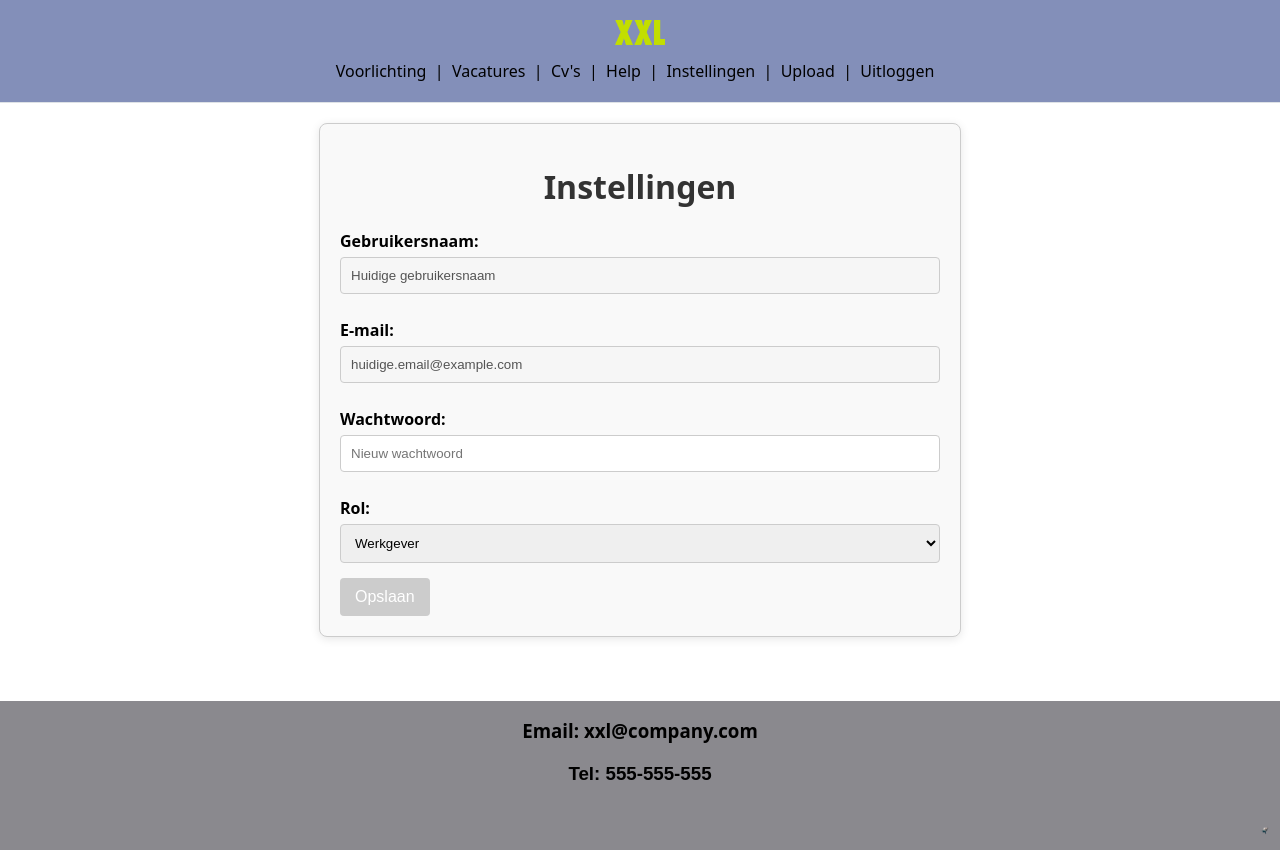
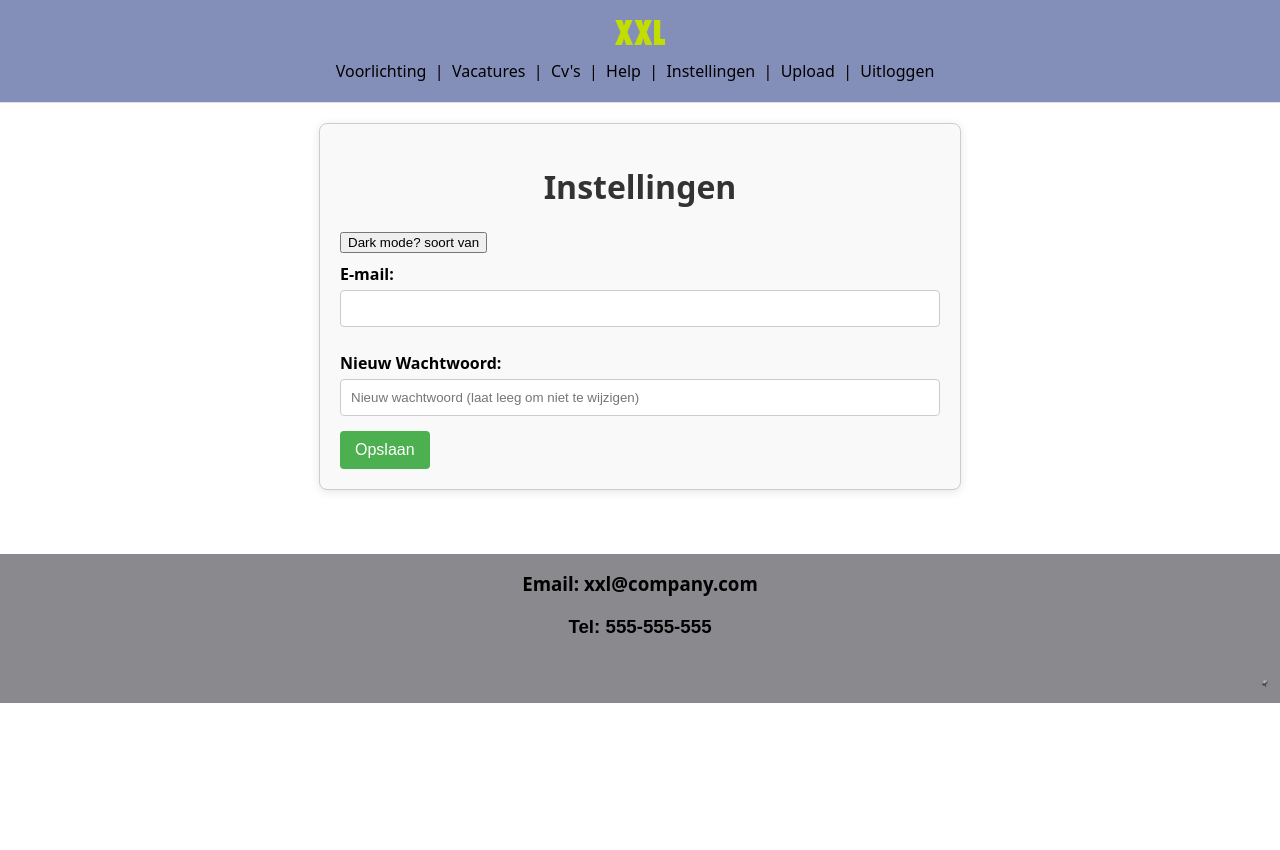
Before and after one commit to Svendewijn/proefexamen, a PHP site: page /instellingen.php in a window 1280 px wide. After the commit the page ends 703 px from the top, so only its background shows below. Run offline with PHP 8.4, Linux system fonts and the light colour scheme; the visitor is signed in with stand-in values (Sample User, id 1).

Commit message:
instellingen afgemaakt en functioneel gemaakt

```diff
--- a/css/styling.css
+++ b/css/styling.css
@@ -2,6 +2,7 @@
 body{
     font-family: system-ui, -apple-system, BlinkMacSystemFont, 'Segoe UI', Roboto, Oxygen, Ubuntu, Cantarell, 'Open Sans', 'Helvetica Neue', sans-serif;
     margin: 0;
+    background-color: white;
 }
 
 /* styling van de welkom blok */
@@ -189,3 +190,6 @@ a:link {
     background-color: #ccc;
     cursor: not-allowed;
 }
+.inverted {
+    filter: invert(1) hue-rotate(180deg);
+}
--- a/instellingen.php
+++ b/instellingen.php
@@ -11,25 +11,74 @@
 
 <div class="block-settings">
     <h1>Instellingen</h1>
-    <form action="#" method="post">
-        <label for="username">Gebruikersnaam:</label>
-        <input type="text" id="username" name="username" value="Huidige gebruikersnaam" disabled>
+    <button id="invertButton">Dark mode? soort van</button>
 
+    <form action="instellingen.php" method="post">
         <label for="email">E-mail:</label>
-        <input type="email" id="email" name="email" value="huidige.email@example.com" disabled>
+        <input type="email" id="email" name="email" required>
 
-        <label for="password">Wachtwoord:</label>
-        <input type="password" id="password" name="password" placeholder="Nieuw wachtwoord">
+        <label for="password">Nieuw Wachtwoord:</label>
+        <input type="password" id="password" name="password" placeholder="Nieuw wachtwoord (laat leeg om niet te wijzigen)">
 
-        <label for="rol">Rol:</label>
-        <select id="rol" name="rol">
-            <option value="werkgever">Werkgever</option>
-            <option value="werknemer">Werknemer</option>
-        </select>
-
-        <input type="submit" value="Opslaan" disabled>
+        <input type="submit" value="Opslaan">
     </form>
 </div>
+
+<?php
+if (session_status() === PHP_SESSION_NONE) {
+    session_start();
+}
+
+if (!isset($_SESSION['user_id'])) {
+    die("Je moet ingelogd zijn om deze pagina te gebruiken.");
+}
+
+// Databaseconfiguratie
+$host = 'localhost';
+$db = 'XXL_database';
+$user = 'root'; // of jouw gebruikersnaam
+$pass = ''; // of jouw wachtwoord
+
+// Maak verbinding met de database
+$conn = new mysqli($host, $user, $pass, $db);
+
+// Controleer de verbinding
+if ($conn->connect_error) {
+    die("Verbinding mislukt: " . $conn->connect_error);
+}
+
+if ($_SERVER["REQUEST_METHOD"] == "POST") {
+    $userId = $_SESSION['user_id'];
+    $email = htmlspecialchars(trim($_POST['email']));
+    $password = htmlspecialchars(trim($_POST['password']));
+
+    // Update de e-mail
+    $stmt = $conn->prepare("UPDATE gebruikers SET email = ? WHERE id = ?");
+    $stmt->bind_param("si", $email, $userId);
+    $stmt->execute();
+
+    // Update het wachtwoord als het is ingevuld
+    if (!empty($password)) {
+        $hashed_password = password_hash($password, PASSWORD_DEFAULT);
+        $stmt = $conn->prepare("UPDATE gebruikers SET wachtwoord = ? WHERE id = ?");
+        $stmt->bind_param("si", $hashed_password, $userId);
+        $stmt->execute();
+    }
+
+    echo "Instellingen succesvol bijgewerkt!";
+}
+
+$conn->close();
+?>
+
+<script>
+    const invertButton = document.getElementById('invertButton');
+
+    invertButton.addEventListener('click', function() {
+        document.body.classList.toggle('inverted');
+    });
+</script>
+
 <?php include 'footer.php'; ?>
 </body>
 </html>
```
